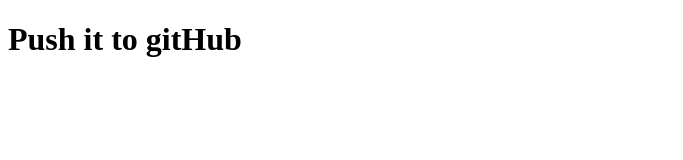
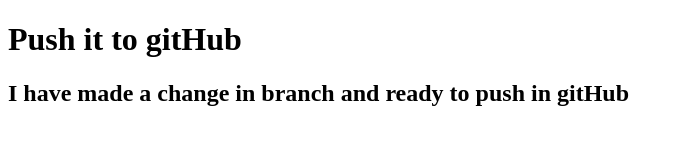
Before and after one commit to Aashisdangol/my-project, a plain HTML site: page index.html in a window 1280 px wide. Shown: the whole page, without its empty margins (0-683 px from the left). Drawn offline with Linux system fonts and the light colour scheme.

Commit message:
done the header section

```diff
--- a/index.html
+++ b/index.html
@@ -9,6 +9,7 @@
     <!-- how to push in gitHub and deploy in vercel -->
      <header>
         <h1>Push it to gitHub</h1>
+        <h2> I have made a change in branch and ready to push in gitHub</h2>
 
      </header>
 
```
